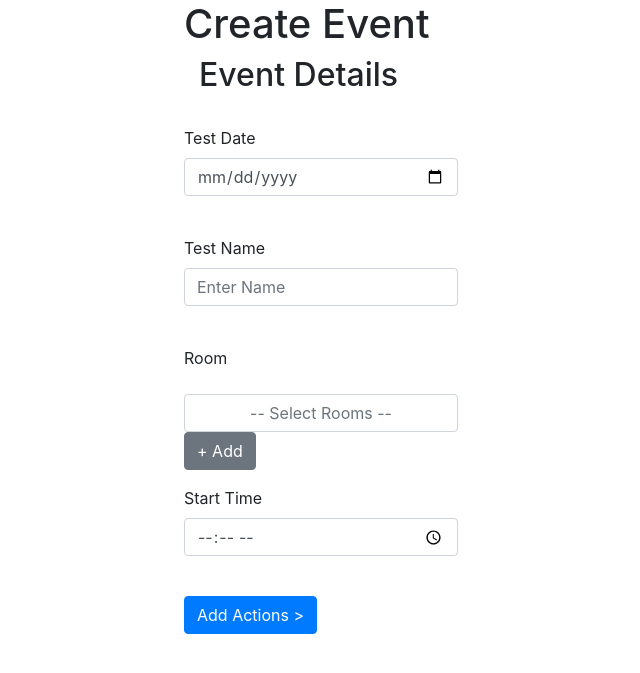
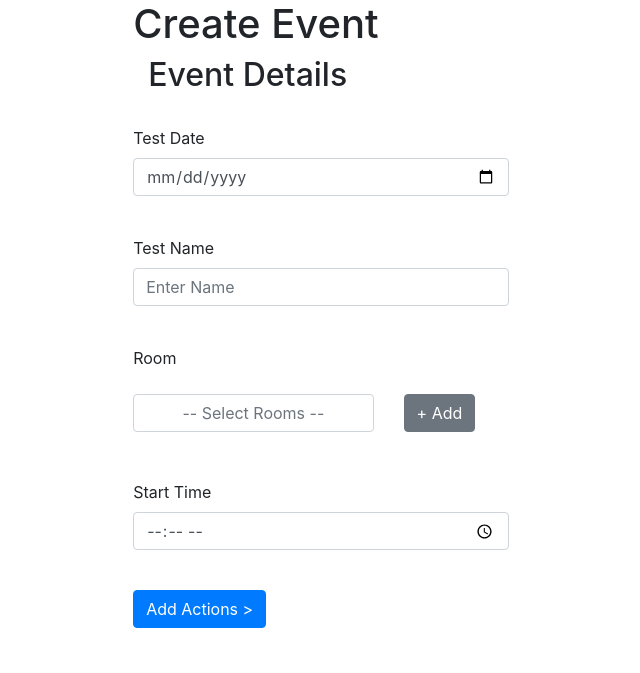
Before and after one commit to dancarter888/UC-Exams-Interface, a PHP site: template source/pages/Create.php in a window 1280 px wide. Shown: the part 56-729 px from the top of the page, without its empty margins (319-959 px from the left). Run offline with PHP 8.4, Linux system fonts and the light colour scheme; the template is opened without the code that fills it, so the values that code supplies are empty.

Commit message:
Room selection and add button on same line

```diff
--- a/source/pages/Create.php
+++ b/source/pages/Create.php
@@ -58,29 +58,41 @@ if (!isset($_COOKIE['loggedin'])) {
                         <form id="DetailsForm">
                             <div class="form-group">
                                 <label for="test_date">Test Date</label>
-                                <input class="form-control" type="date" name="test_date" id="test_date" required /> <br />
+                                <input class="form-control" type="date" name="test_date" id="test_date" required />
                             </div>
+
+                            <br/>
 
                             <div class="form-group">
                                 <label for="test_name">Test Name</label>
-                                <input class="form-control" type="text" placeholder="Enter Name" name="test_name" id="test_name" required /> <br />
+                                <input class="form-control" type="text" placeholder="Enter Name" name="test_name" id="test_name" required />
                             </div>
 
-                            <div class="form-group">
+                            <br/>
+
+                            <div class="row align-items-end">
+                                <div class="col-8">
                                     <label for="test_room">Room</label>
                                     <ul id="room_select"></ul>
                                     <input class="form-control" list="rooms" placeholder="-- Select Rooms --" id="test_room" name="test_room">
                                     <datalist id="rooms" required>
                                         <option value="" disabled selected> -- Select A Room -- </option>
                                     </datalist>
+                                </div>
+                                <div class="col-4">
                                     <input type="button" onclick="addRoom()" value="+ Add" class="btn btn-secondary"/>
-                                <br />
                                 </div>
+                            </div>
+
+                            <br/>
+                            <br/>
 
                             <div class="form-group">
                                 <label for="test_stime">Start Time</label>
-                                <input class="form-control" type="time" name="test_stime" id="test_stime" required /> <br />
+                                <input class="form-control" type="time" name="test_stime" id="test_stime" required />
                             </div>
+
+                            <br/>
 
                             <input type="submit" value="Add Actions >" class="btn btn-primary" />
                         </form>
```
Lines whose indentation alone changed are shown as unchanged.
